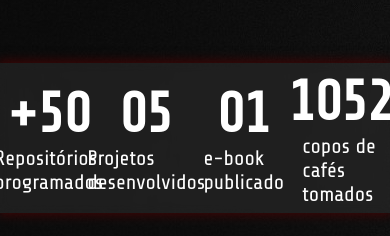
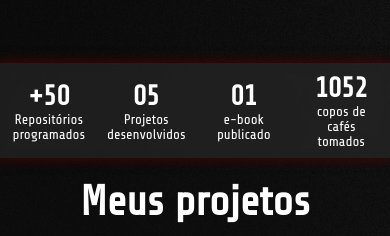
Before and after one commit to LucasSAguilar/portfolio_2024, a React (Create React App) app: page / in a window 390 px wide. Shown: the part 781-1017 px from the top of the page. Built offline with nearby package versions, Linux system fonts and the light colour scheme.

Commit message:
Responsividade nas realizações

```diff
--- a/public/index.html
+++ b/public/index.html
@@ -1,5 +1,5 @@
 <!DOCTYPE html>
-<html lang="en">
+<html lang="pt-br">
   <head>
     <meta charset="utf-8" />
     <link rel="icon" href="%PUBLIC_URL%/favicon.ico" />
@@ -24,10 +24,10 @@
       work correctly both with client-side routing and a non-root public URL.
       Learn how to configure a non-root public URL by running `npm run build`.
     -->
-    <title>React App</title>
+    <title>Lucas | Software Developer</title>
   </head>
   <body>
-    <noscript>You need to enable JavaScript to run this app.</noscript>
+    <noscript>Portfolio: Lucas Aguilar </noscript>
     <div id="root"></div>
     <!--
       This HTML file is a template.
--- a/src/componentes/Realizacoes/styles.css
+++ b/src/componentes/Realizacoes/styles.css
@@ -15,11 +15,12 @@
 
 .box-valores>h3 {
     font-size: 4rem;
+    text-align: center;
 }
 
 .box-valores>p {
     font-size: 1.5rem;
-
+    text-align: center;
 }
 
 .box-valores {
@@ -30,3 +31,29 @@
     justify-content: center;
     flex-direction: column;
 }
+
+
+@media screen and (max-width: 1000px) {
+    .box-valores>h3 {
+        font-size: 3.3rem;
+    }
+
+    .box-valores>p {
+        font-size: 1.2rem;
+    }
+}
+
+@media screen and (max-width: 650px) {
+
+    .box-realizacoes {
+        height: 95px;
+
+    }
+    .box-valores>h3 {
+        font-size: 2rem;
+    }
+
+    .box-valores>p {
+        font-size: 1rem;
+    }
+}
```
